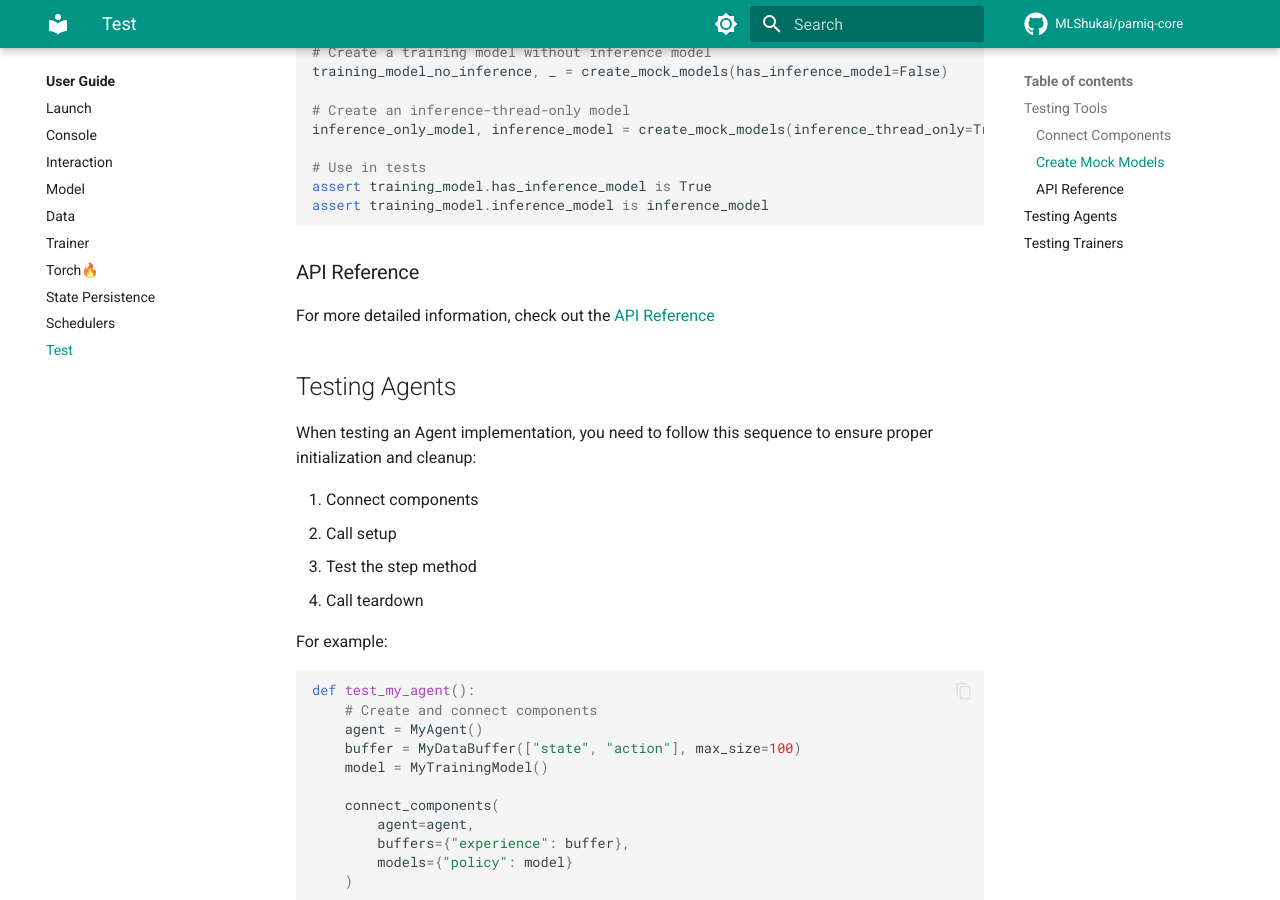
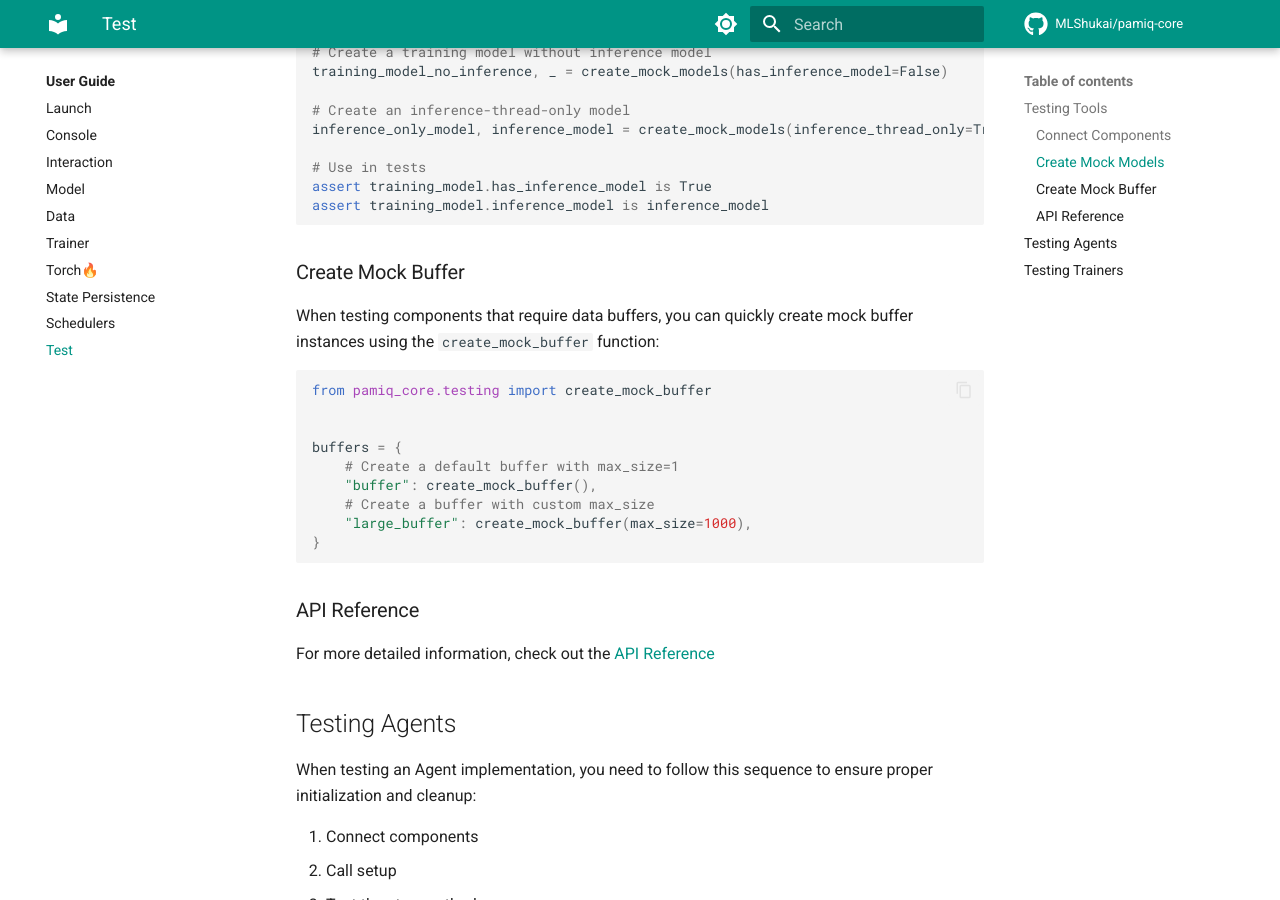
Before and after one commit to MLShukai/pamiq-core, an MkDocs documentation site: the page built from docs/user-guide/testing.md, in a window 1280 px wide and 900 px high, scrolled down 1247 px. Built offline with MkDocs 1.6.1 and Material for MkDocs 9.7.7, drawn with Linux system fonts in a browser that asks for light colours; comment, search, counter and statistics services are not loaded.

Commit message:
docs(testing): add "Create Mock Buffer" section

````diff
--- a/docs/api/testing.md
+++ b/docs/api/testing.md
@@ -1,3 +1,4 @@
 ::: pamiq_core.testing.connect_components
 ::: pamiq_core.testing.ConnectedComponents
 ::: pamiq_core.testing.create_mock_models
+::: pamiq_core.testing.create_mock_buffer
--- a/docs/user-guide/testing.md
+++ b/docs/user-guide/testing.md
@@ -53,6 +53,22 @@ inference_only_model, inference_model = create_mock_models(inference_thread_only
 # Use in tests
 assert training_model.has_inference_model is True
 assert training_model.inference_model is inference_model
+```
+
+### Create Mock Buffer
+
+When testing components that require data buffers, you can quickly create mock buffer instances using the `create_mock_buffer` function:
+
+```python
+from pamiq_core.testing import create_mock_buffer
+
+
+buffers = {
+    # Create a default buffer with max_size=1
+    "buffer": create_mock_buffer(),
+    # Create a buffer with custom max_size
+    "large_buffer": create_mock_buffer(max_size=1000),
+}
 ```
 
 ### API Reference
````
